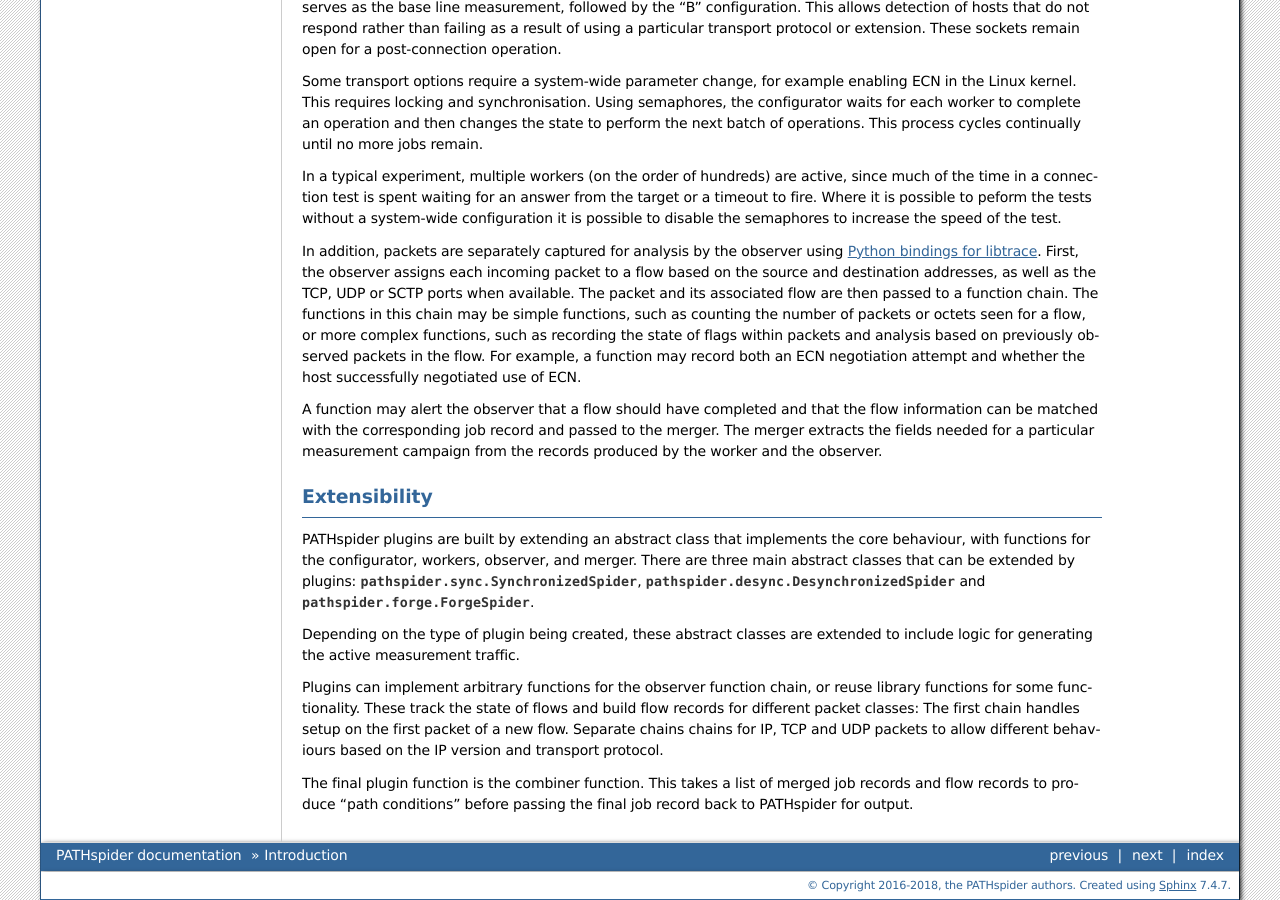
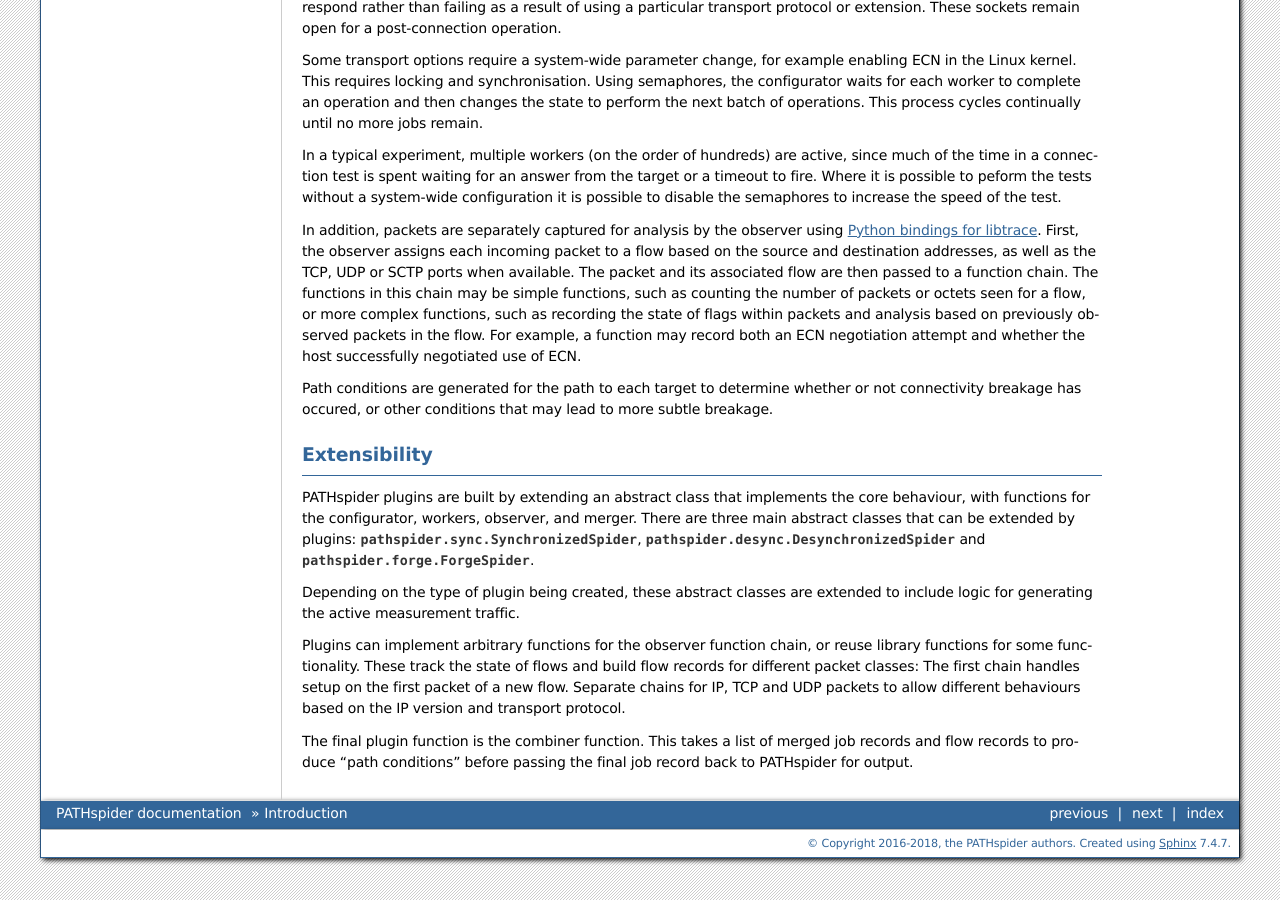
Before and after one commit to mami-project/pathspider, a Sphinx documentation site: the page built from doc/intro.rst, in a window 1280 px wide and 900 px high, scrolled down 1395 px. Built offline with Sphinx 7.4.7, drawn with Linux system fonts in a browser that asks for light colours; the version number could not be read and is left out; some of the changed lines change nothing that is shown; some of the changed text lies outside the part shown.

Commit message:
doc: Further updates for intro

```diff
--- a/doc/intro.rst
+++ b/doc/intro.rst
@@ -34,15 +34,14 @@
 TCP.
 
 As a generalized tool for controlled experimental A/B testing of path
-impairment, PATHspider fills a gap in the existing Internet active
-measurement software ecosystem.  Existing active measurement platforms, such
-as RIPE Atlas [RIPEAtlas]_, OONI [Filasto12]_, or
-Netalyzr [Kreibich10]_, were built to measure absolute performance and
-connectivity between a pair of endpoints under certain conditions. The results
-obtainable from each of these can of course be compared to each other to
-simulate A/B testing. However, the measurement data obtained from these
-platforms provide a less controlled view than can be achieved with
-PATHspider, given coarser scheduling of measurements in each state.
+impairment, PATHspider fills a gap in the existing Internet active measurement
+software ecosystem.  Existing active measurement platforms, such as RIPE Atlas
+[RIPEAtlas]_, OONI [Filasto12]_, or Netalyzr [Kreibich10]_, measure absolute
+performance and connectivity between a pair of endpoints under certain
+conditions. The results obtainable from each of these can be compared to each
+other to simulate A/B testing. However, the measurement data from these
+platforms provide a less controlled view than can be achieved with PATHspider,
+given coarser scheduling of measurements in each state.
 
 Given PATHspider's modular design and implementation in Python, plugins to
 perform measurements for any transport protocol or extension are easy to
@@ -106,10 +105,9 @@
 flow. For example, a function may record both an ECN negotiation attempt and
 whether the host successfully negotiated use of ECN.
 
-A function may alert the observer that a flow should have completed and that
-the flow information can be matched with the corresponding job record and
-passed to the merger. The merger extracts the fields needed for a particular
-measurement campaign from the records produced by the worker and the observer.
+Path conditions are generated for the path to each target to determine whether
+or not connectivity breakage has occured, or other conditions that may lead to
+more subtle breakage.
 
 Extensibility
 -------------
@@ -128,7 +126,7 @@
 Plugins can implement arbitrary functions for the observer function chain, or
 reuse library functions for some functionality.  These track the state of flows
 and build flow records for different packet classes: The first chain handles
-setup on the first packet of a new flow.  Separate chains chains for IP, TCP
+setup on the first packet of a new flow.  Separate chains for IP, TCP
 and UDP packets to allow different behaviours based on the IP version and
 transport protocol.
 
```
